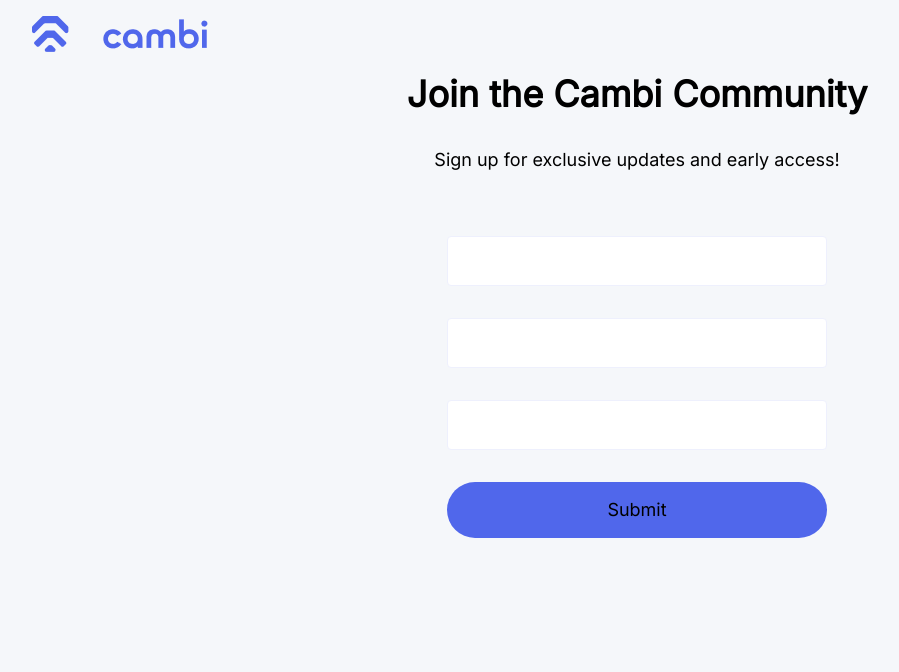
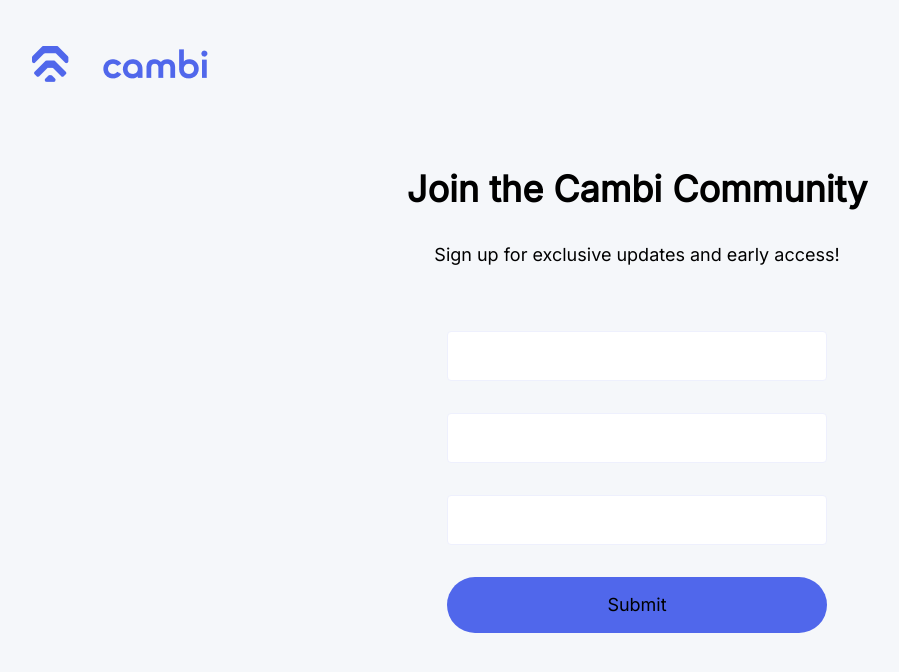
Before and after one commit to danielowenscs/cambi-website, a Vue app: page /joinus in a window 1280 px wide. Shown: the top 672 px of the page, without its empty margins (3-902 px from the left). Built offline with nearby package versions, Linux system fonts and the light colour scheme.

Commit message:
centering

```diff
--- a/src/views/JoinCambi.vue
+++ b/src/views/JoinCambi.vue
@@ -14,7 +14,9 @@
             <div class="spacing-16px"></div>
             <div class="spacing-16px"></div>
             <form >
-                <input type="email" class="B3">
+                <div class="input-container">
+                    <input type="email" class="B3">
+                </div>
                 <div class="spacing-16px"></div>
                 <div class="spacing-16px"></div>
                 <input type="tel" class="B3">
@@ -78,14 +80,15 @@
         margin: 0 auto; /* shorthand for setting top and bottom margin to 0 and left and right margin to auto */
         width: 100%;
         height: 100vh;
-        align-items: center;
-        justify-content: center;
+
     }
 
     main {
-        display: flex;
-        align-items: center;
-        justify-content: center;
+        position: absolute;
+        top: 50%;
+        left: 50%;
+        transform: translate(-50%, -50%);
+
     }
 
     img {
@@ -93,6 +96,9 @@
     }
 
     header {
+        position: fixed;
+        top: 0;
+        left: 0;
         width: 100%;
         display:inline;
         // justify-content: space-between;
@@ -101,6 +107,10 @@
         padding-left: 1.5%;
         padding-right: 1.5%;
         padding-top: 30px;
+        position: fixed;
+        top: 0;
+        left: 0;
+
     }
 
     .container {
```
